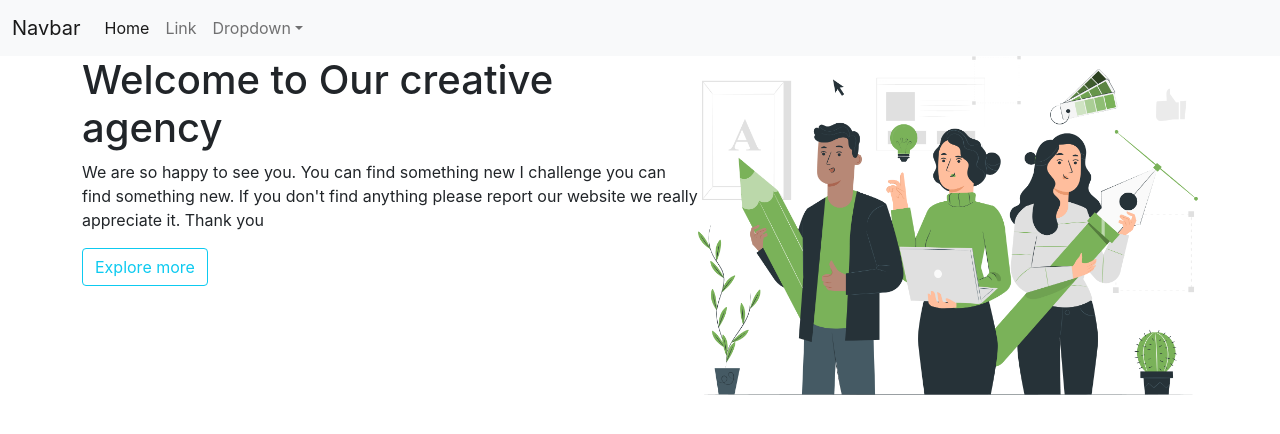
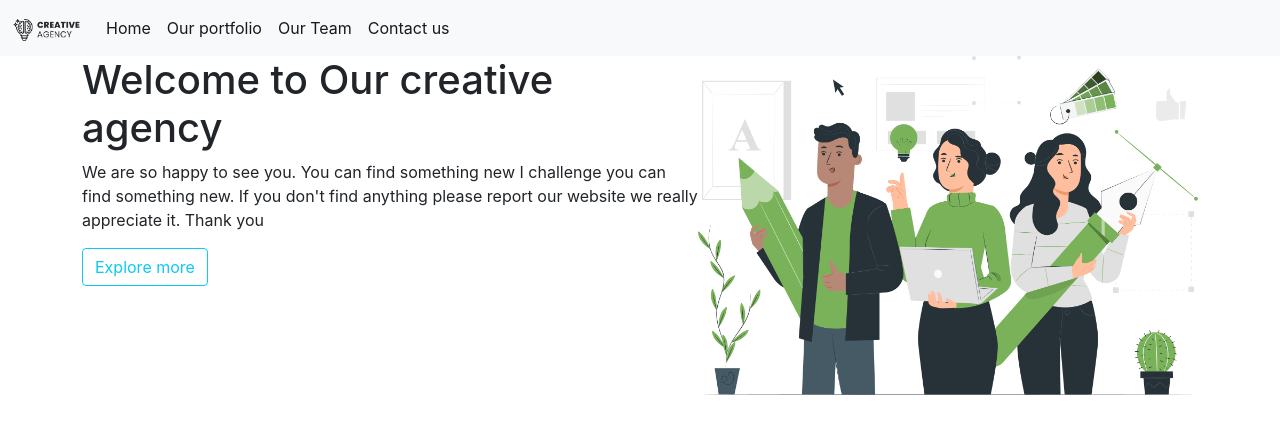
Before and after one commit to kabirbhai/creative-agency, a React (Create React App) app: page / in a window 1280 px wide. Shown: the top 434 px of the page. Built offline with nearby package versions, Linux system fonts and the light colour scheme.

Commit message:
navbar modified

```diff
--- a/src/Pages/Shared/Navbar.js
+++ b/src/Pages/Shared/Navbar.js
@@ -1,4 +1,5 @@
 import React from "react";
+import logo from "../../images/logos/logo.png";
 
 const Navbar = () => {
   return (
@@ -6,7 +7,7 @@ const Navbar = () => {
       <nav className="navbar navbar-expand-lg navbar-light bg-light">
         <div className="container-fluid">
           <a className="navbar-brand" href="/">
-            Navbar
+            <img width={70} src={logo} alt="logo" />
           </a>
           <button
             className="navbar-toggler"
@@ -26,42 +27,20 @@ const Navbar = () => {
                   Home
                 </a>
               </li>
-              <li className="nav-item">
-                <a className="nav-link" href="/">
-                  Link
+              <li className="nav-item ">
+                <a className="nav-link active" href="/">
+                  Our portfolio
                 </a>
               </li>
-              <li className="nav-item dropdown">
-                <a
-                  className="nav-link dropdown-toggle"
-                  href="/"
-                  id="navbarDropdown"
-                  role="button"
-                  data-bs-toggle="dropdown"
-                  aria-expanded="false"
-                >
-                  Dropdown
+              <li className="nav-item ">
+                <a className="nav-link active" href="/">
+                  Our Team
                 </a>
-                <ul className="dropdown-menu" aria-labelledby="navbarDropdown">
-                  <li>
-                    <a className="dropdown-item" href="/">
-                      Action
-                    </a>
-                  </li>
-                  <li>
-                    <a className="dropdown-item" href="/">
-                      Another action
-                    </a>
-                  </li>
-                  <li>
-                    <hr className="dropdown-divider" />
-                  </li>
-                  <li>
-                    <a className="dropdown-item" href="/">
-                      Something else here
-                    </a>
-                  </li>
-                </ul>
+              </li>
+              <li className="nav-item ">
+                <a className="nav-link active" href="/">
+                  Contact us
+                </a>
               </li>
             </ul>
           </div>
```
